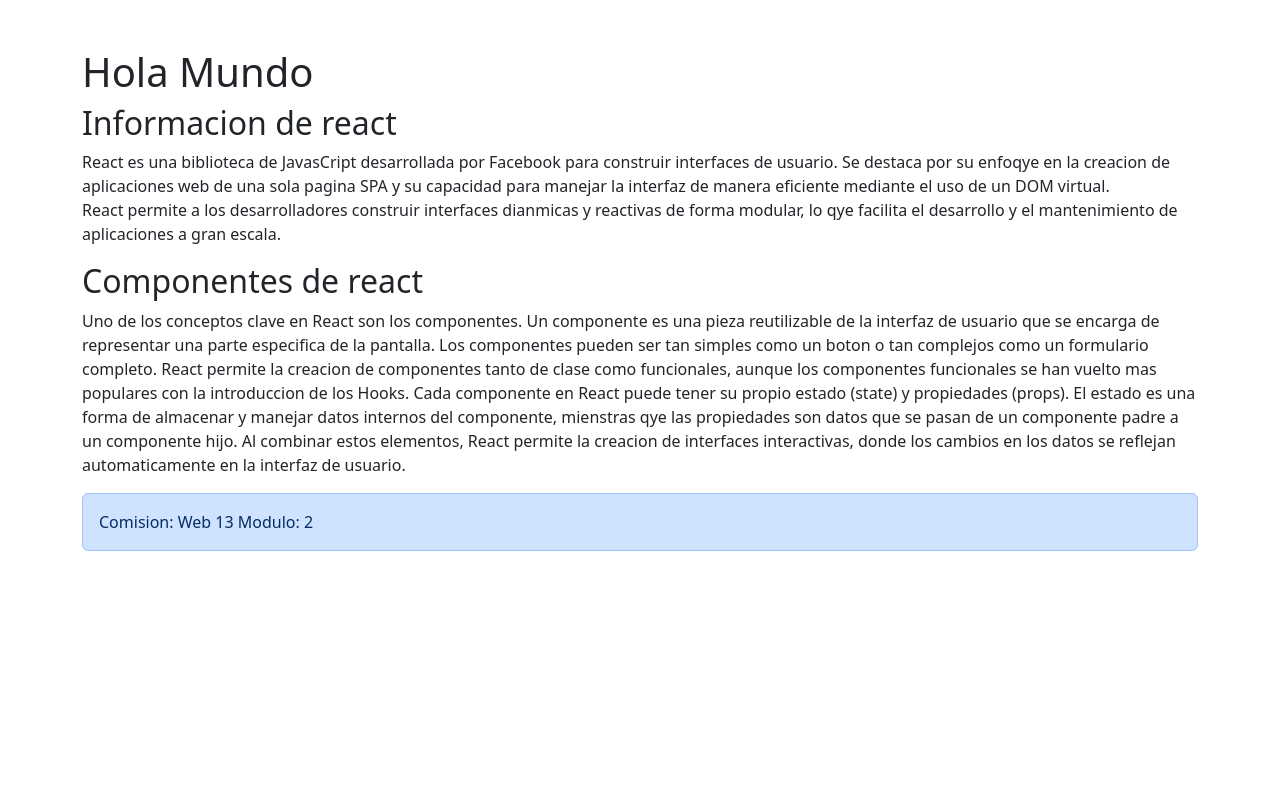
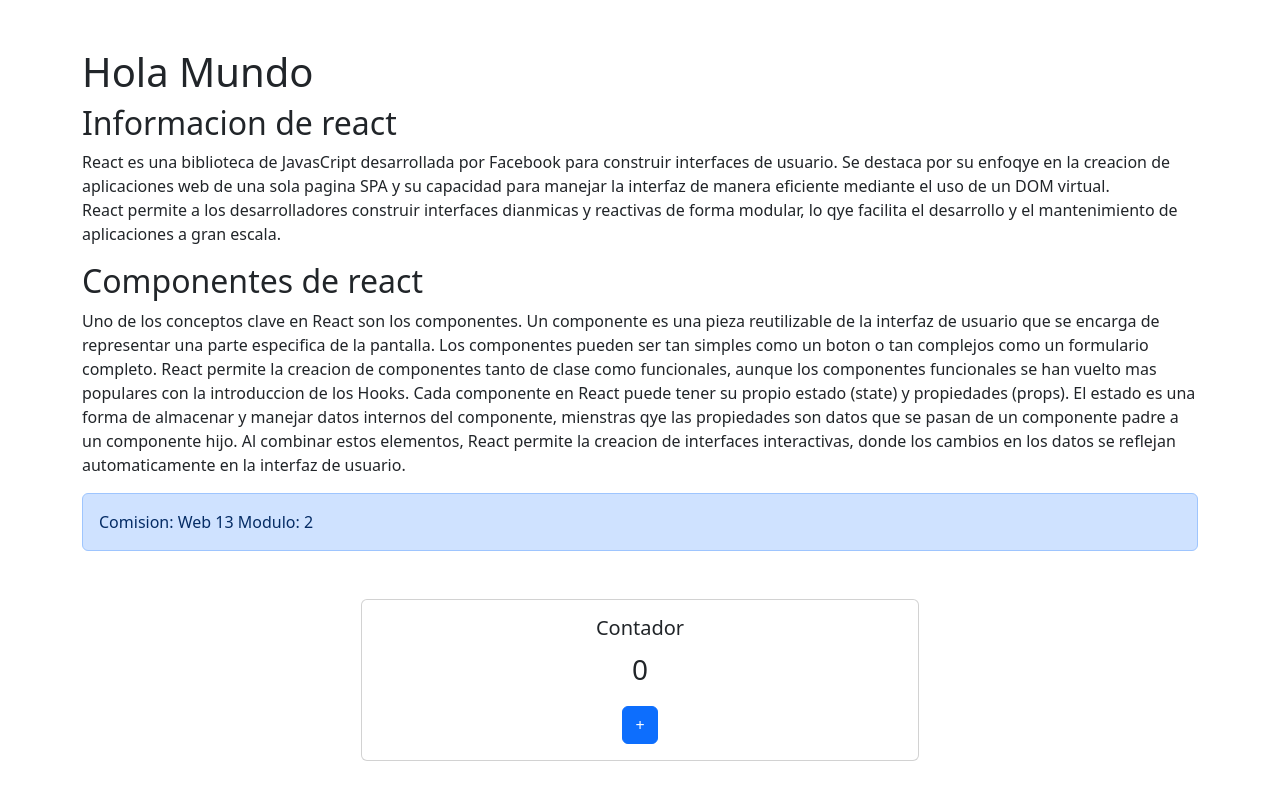
Before and after one commit to nachoabe30/Contador, a React (Vite) app: page / in a window 1280 px wide. Shown: the top 800 px of the page. Built offline with nearby package versions, Linux system fonts and the light colour scheme.

Commit message:
Agregamos un estado en el componente contador

```diff
--- a/src/App.jsx
+++ b/src/App.jsx
@@ -1,5 +1,9 @@
 import Bienvenidos from "./components/Bienvenidos";
+import Contadores from "./components/Contadores";
 import TeoriaComponente from "./components/TeoriaComponente";
+
+
+
 
 function App() {
   //Aqui agrego la logica de un componente
@@ -10,6 +14,11 @@ function App() {
 <h1>Hola Mundo</h1>
 <Bienvenidos/>
 <TeoriaComponente comision='Web 13' modulo={modulo}/>
+<Contadores/>
+
+
+
+
 
   </main>
   );
--- /dev/null
+++ b/src/components/Contadores.jsx
@@ -0,0 +1,26 @@
+import { useState } from "react";
+
+const Contadores = () => {
+
+    //Hacer funciones afuera y Variables
+    //Forma en poner estados
+    const [contador, SetContador] = useState(0)
+    //let contador = 0;
+    const sumar = () => {
+        SetContador(contador + 1)
+    };
+
+    return (
+        <section className="text-center d-flex justify-content-center mt-5">
+            <div className="card w-50 ">
+  <div className="card-body">
+    <h5 className="card-title">Contador</h5>
+    <p className="card-text fs-3">{contador}</p>
+    <button className='btn btn-primary' onClick={sumar}>+</button>
+  </div>
+</div>
+        </section>
+    );
+};
+
+export default Contadores;
--- a/src/components/TeoriaComponente.jsx
+++ b/src/components/TeoriaComponente.jsx
@@ -4,7 +4,7 @@ const TeoriaComponente = ({comision, modulo}) => {
             <h2>Componentes de react</h2>
             <p>Uno de los conceptos clave en React son los componentes. Un componente es una pieza reutilizable de la interfaz de usuario que se encarga de representar una parte especifica de la pantalla. Los componentes pueden ser tan simples como un boton o tan complejos como un formulario completo. React permite la creacion de componentes tanto de clase como funcionales, aunque los componentes funcionales se han vuelto mas populares con la introduccion de los Hooks. Cada componente en React puede tener su propio estado (state) y propiedades (props). El estado es una forma de almacenar y manejar datos internos del componente, mienstras qye las propiedades son datos que se pasan de un componente padre a un componente hijo. Al combinar estos elementos, React permite la creacion de interfaces interactivas, donde los cambios en los datos se reflejan automaticamente en la interfaz de usuario.</p>
 
-            <div class="alert alert-primary" role="alert">
+            <div className="alert alert-primary" role="alert">
                 Comision: {comision} Modulo: {modulo}
                 </div>
         </section>
```
